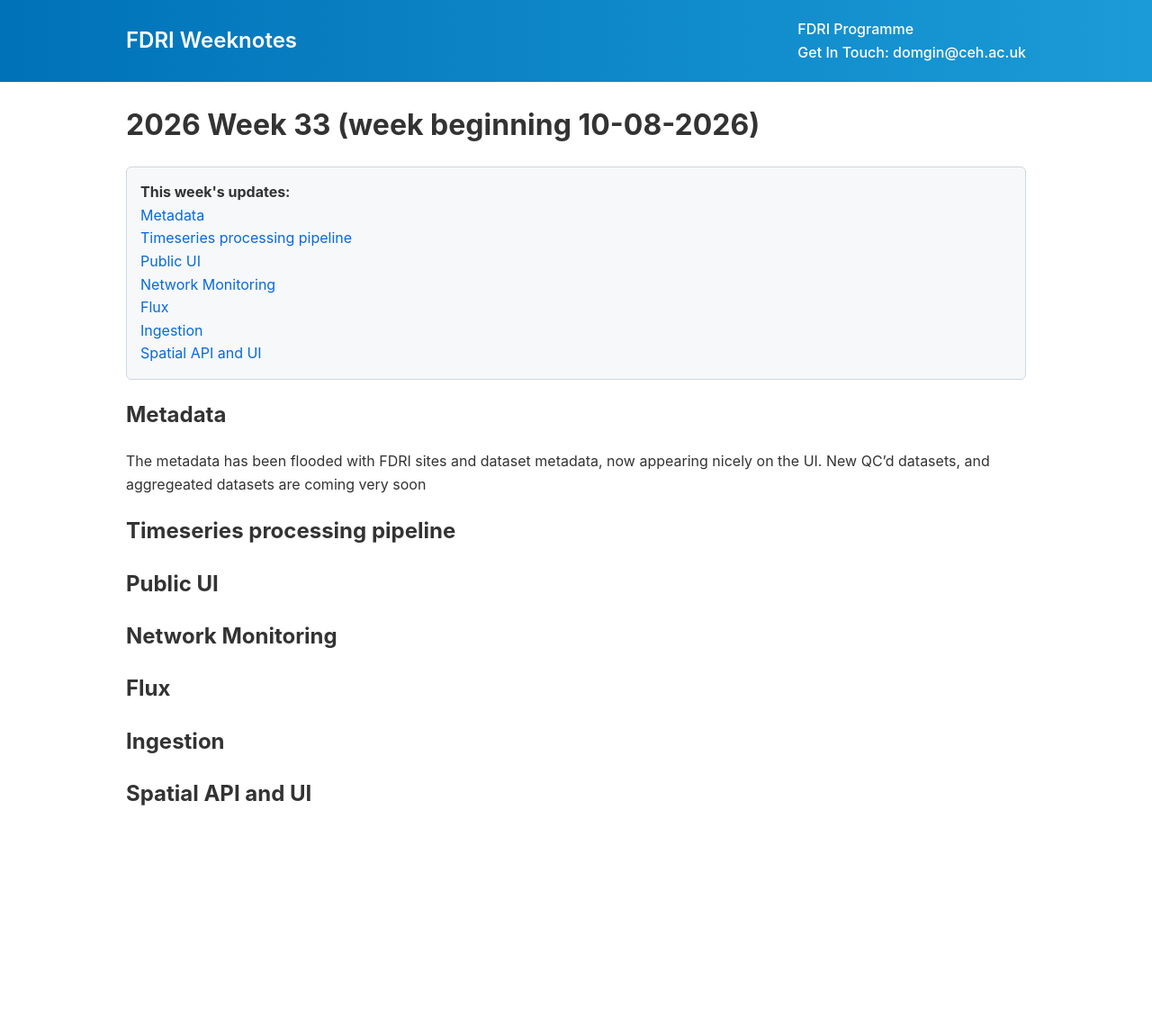
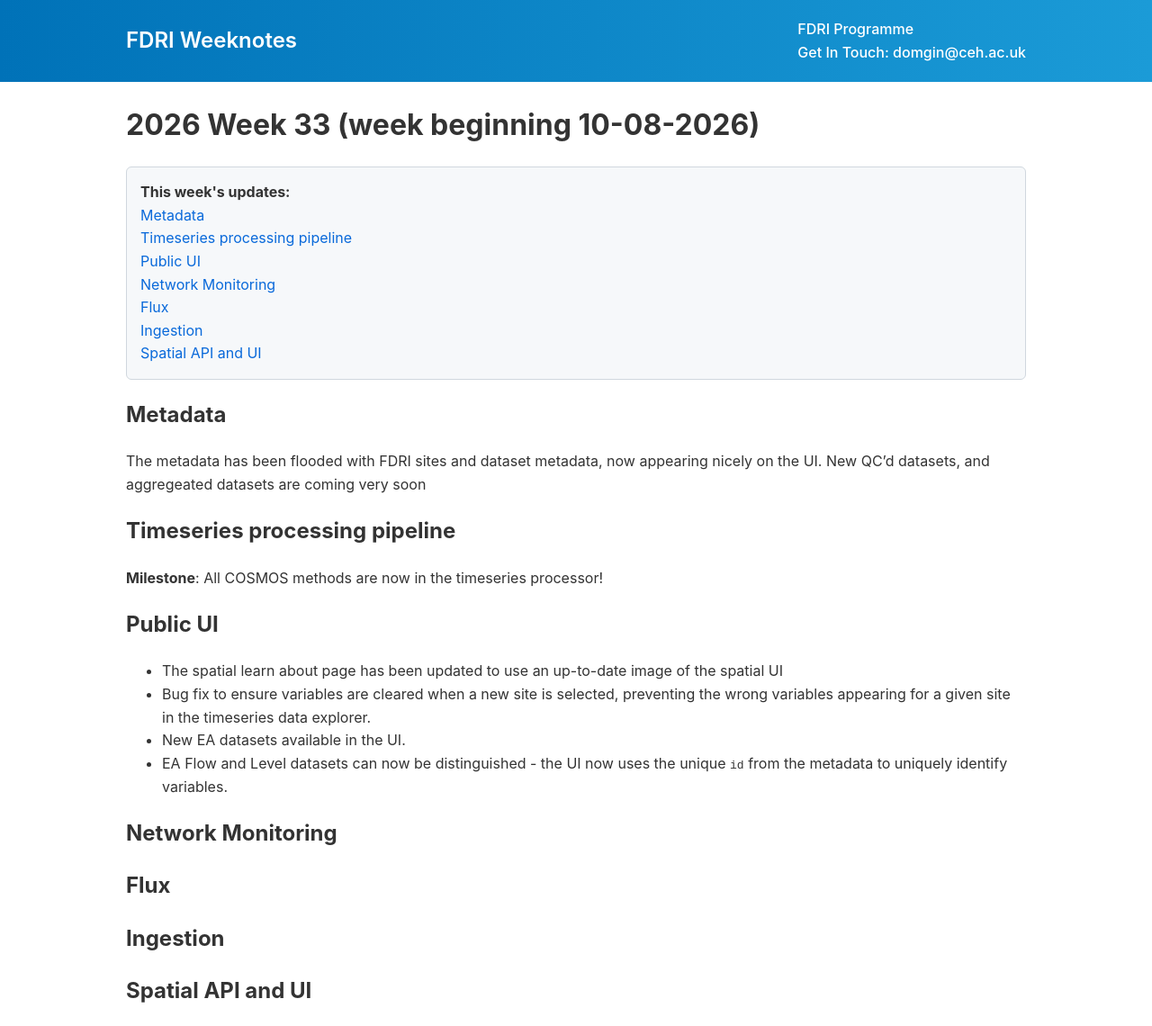
Before and after one commit to NERC-CEH/fdri_words, a Jekyll site: the page built from weeknotes/2026/33.md, in a window 1280 px wide. Shown: the whole page at 90% size. Built offline with Jekyll 4.4.1, drawn with Linux system fonts in a browser that asks for light colours; our own code applies the rules of GitHub Pages for plain Markdown files; before the commit the page ends 921 px from its top, so only the background shows below that.

Commit message:
Update 33.md

```diff
--- a/weeknotes/2026/33.md
+++ b/weeknotes/2026/33.md
@@ -6,7 +6,14 @@ New QC'd datasets, and aggregeated datasets are coming very soon
 
 ## Timeseries processing pipeline
 
+**Milestone**: All COSMOS methods are now in the timeseries processor!
+
 ## Public UI
+
+- The spatial learn about page has been updated to use an up-to-date image of the spatial UI
+- Bug fix to ensure variables are cleared when a new site is selected, preventing the wrong variables appearing for a given site in the timeseries data explorer.
+- New EA datasets available in the UI.
+- EA Flow and Level datasets can now be distinguished - the UI now uses the unique `id` from the metadata to uniquely identify variables.
 
 ## Network Monitoring
 
```
